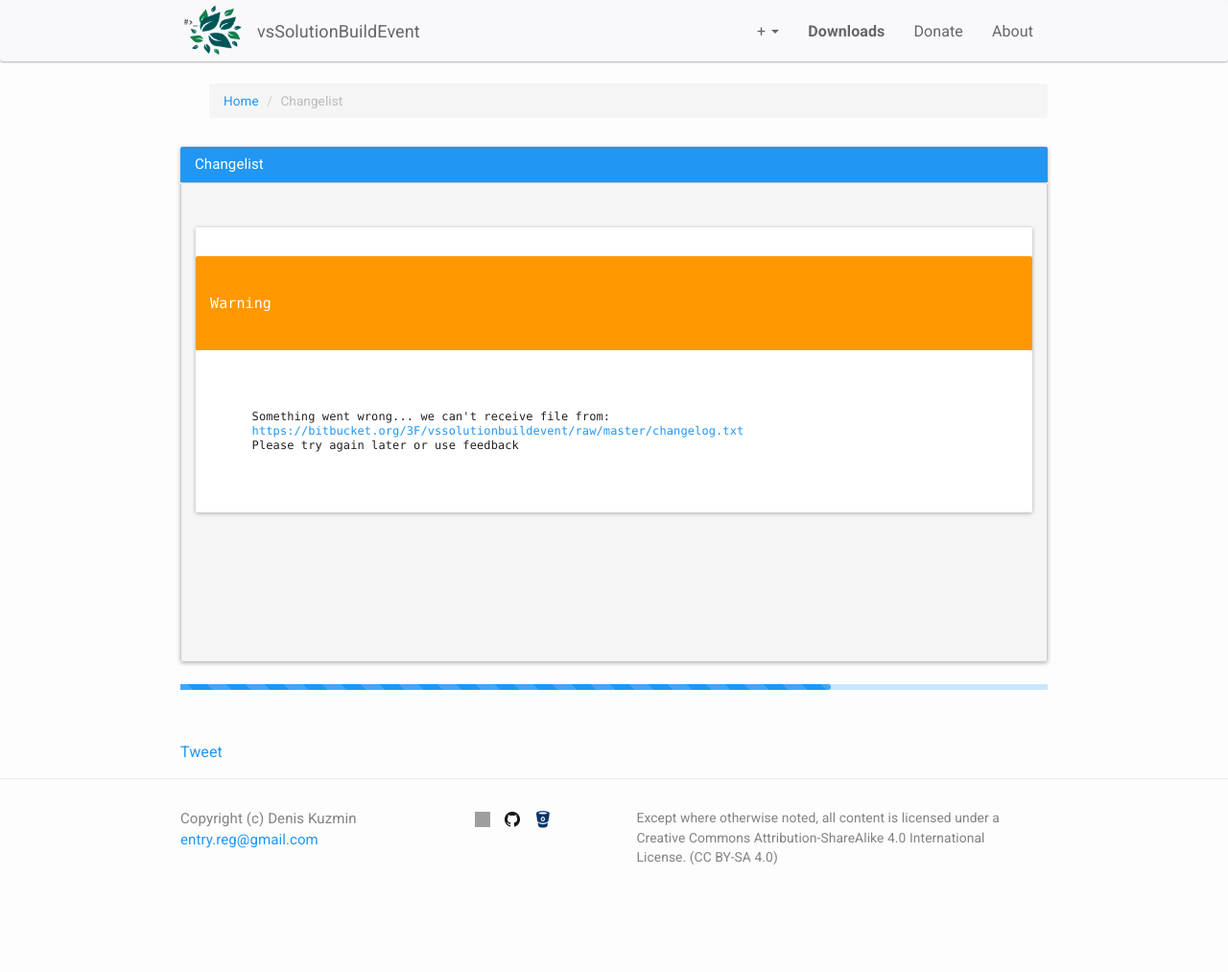
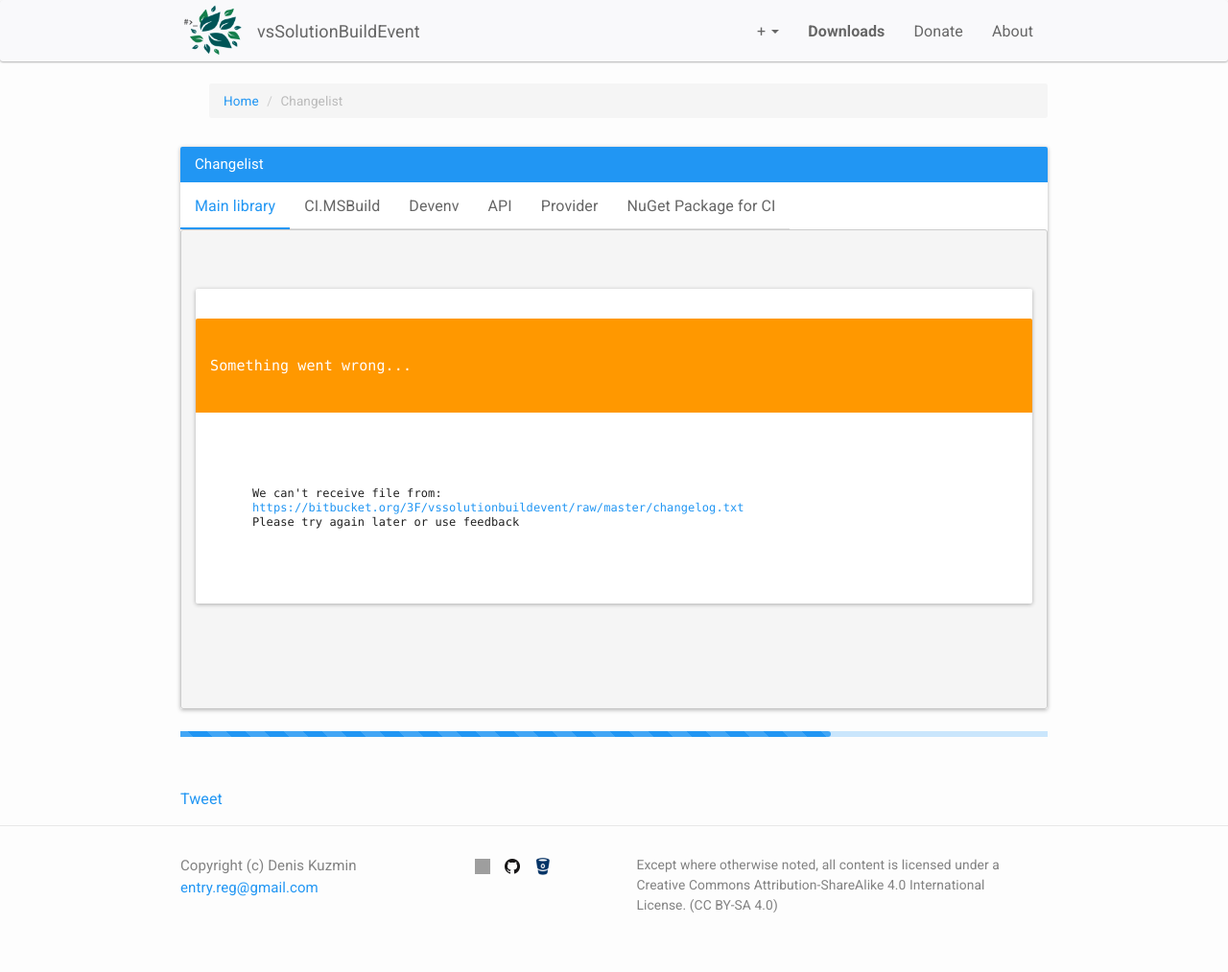
Before and after one commit to 3F/web.vsSBE, a Jekyll site: the page built from Changelist/index.html, in a window 1280 px wide. Shown: the whole page at 96% size. Built offline with Jekyll 4.4.1, drawn with Linux system fonts in a browser that asks for light colours; nearby versions of some CDN libraries; Markdown is read by kramdown in place of the engine named in the settings; comment, search, counter and statistics services are not loaded; before the commit the page ends 964 px from its top, so only the background shows below that; grey boxes are pictures that could not be loaded.

Commit message:
cse + changelog on components + typo with table in ci.msbuild

```diff
--- a/Changelist/index.html
+++ b/Changelist/index.html
@@ -6,27 +6,83 @@
   <div class="panel-heading">
     <h3 class="panel-title">Changelist</h3>
   </div>
-  <pre class="panel-body" id="changelist" style="overflow: auto; height: 500px;">
-    <div class="panel panel-warning">
-      <div class="panel-heading">
-        <h3 class="panel-title">Warning</h3>
-      </div>
-      <span class="panel-body">
-        Something went wrong... we can't receive file from:
-        <a target="_blank" href="{{site.changelog}}">{{site.changelog}}</a>
-        Please try again later or use feedback
-      </span>
-    </div>
+  <ul class="nav nav-tabs" style="margin-left: 0;">
+    <li class="active"><a id="mainTab" aria-expanded="true" href="#main" data-toggle="tab">Main library</a></li>
+    <li class=""><a id="cimTab" aria-expanded="false" href="#cim" data-toggle="tab">CI.MSBuild</a></li>
+    <li class=""><a id="devenvTab" aria-expanded="false" href="#devenv" data-toggle="tab">Devenv</a></li>
+    <li class=""><a id="apiTab" aria-expanded="false" href="#api" data-toggle="tab">API</a></li>
+    <li class=""><a id="providerTab" aria-expanded="false" href="#provider" data-toggle="tab">Provider</a></li>
+    <li class=""><a id="nugetTab" aria-expanded="false" href="#nuget" data-toggle="tab">NuGet Package for CI</a></li>
+  </ul>
+  <pre id="content" class="panel-body tab-content" style="overflow: auto; height: 500px;">
   </pre>
 </div>
-<div id="changelistBar" class="progress progress-striped active">
+<div id="progress" class="progress progress-striped active">
   <div class="progress-bar" style="width: 75%"></div>
 </div>
+
+<span id="msgWarn" style="display: none;">
+  <div class="panel panel-warning">
+    <div class="panel-heading">
+      <h4 class="panel-title">Something went wrong...</h4>
+    </div>
+    <div class="panel-body">
+      We can't receive file from:
+      <a target="_blank" href="%changelogUrl%">%changelogUrl%</a>
+      Please try again later or use feedback
+    </div>
+  </div>
+</span>
+
+<span id="msgNuget" style="display: none;">
+  <div class="panel panel-warning">
+    <div class="panel-body">
+      See 'Version History' &amp; 'Release Notes' on this page:
+      &bull; <a target="_blank" href="https://www.nuget.org/packages/vsSBE.CI.MSBuild/">nuget.org/packages/vsSBE.CI.MSBuild/</a>
+    </div>
+  </div>
+</span>
+
 <script>
-  $.get("{{site.changelog}}", function(data) {
-    if(data != null && data.length > 0){
-      $("#changelist").html(data);
-    }
-    $("#changelistBar").hide();
+
+  $(function(){
+      'use strict';
+
+      var loadLog = function(url, to)
+      {
+          $("#progress").show();
+          $.get(url, function(data)
+          {
+            if(data != null && data.length > 0){
+              to.html(data);
+            }
+            $("#progress").hide();
+          })
+          .fail(function() {
+              to.html($('#msgWarn').html().replace(/%changelogUrl%/g, url));
+          });
+      };
+
+      $('#mainTab').click(function(){
+          loadLog("{{site.changelog}}", $('#content'));
+      });
+      $('#cimTab').click(function(){
+          loadLog("{{site.changelogCIM}}", $('#content'));
+      });
+      $('#devenvTab').click(function(){
+          loadLog("{{site.changelogDevenv}}", $('#content'));
+      });
+      $('#apiTab').click(function(){
+          loadLog("{{site.changelogAPI}}", $('#content'));
+      });
+      $('#providerTab').click(function(){
+          loadLog("{{site.changelogProvider}}", $('#content'));
+      });
+      $('#nugetTab').click(function(){
+          $('#content').html($('#msgNuget').html());
+      });
+
+      loadLog("{{site.changelog}}", $('#content'));
   });
+
 </script>
--- a/_config.yml
+++ b/_config.yml
@@ -29,6 +29,10 @@
 
 # Data
 changelog: "https://bitbucket.org/3F/vssolutionbuildevent/raw/master/changelog.txt"
+changelogCIM: "https://bitbucket.org/3F/vssolutionbuildevent/raw/master/CI.MSBuild/changelog.txt"
+changelogDevenv: "https://bitbucket.org/3F/vssolutionbuildevent/raw/master/Devenv/changelog.txt"
+changelogAPI: "https://bitbucket.org/3F/vssolutionbuildevent/raw/master/Bridge/changelog.txt"
+changelogProvider: "https://bitbucket.org/3F/vssolutionbuildevent/raw/master/Provider/changelog.txt"
 readme: "https://bitbucket.org/3F/vssolutionbuildevent/raw/master/README.md"
 license: "https://bitbucket.org/3F/vssolutionbuildevent/raw/master/LICENSE"
 vsixVersions: [v0.12.2, v0.12.1, v0.11.4]
--- a/_includes/header.html
+++ b/_includes/header.html
@@ -1,4 +1,21 @@
 <header>
+
+<!-- cse -->
+<script>
+  (function() {
+    var cx = '015940813846195949799:g4jcvddxv9y';
+    var gcse = document.createElement('script');
+    gcse.type = 'text/javascript';
+    gcse.async = true;
+    gcse.src = (document.location.protocol == 'https:' ? 'https:' : 'http:') +
+        '//cse.google.com/cse.js?cx=' + cx;
+    var s = document.getElementsByTagName('script')[0];
+    s.parentNode.insertBefore(gcse, s);
+  })();
+</script>
+<div style="width:0; height:0; overflow: hidden;">
+  <gcse:search linktarget="_self"></gcse:search>
+</div>
 
     <nav class="navbar navbar-default">
       <div class="wrapper container-fluid">
@@ -22,11 +39,12 @@
               <a href="#" class="dropdown-toggle" data-toggle="dropdown" role="button" aria-expanded="false">+ <span class="caret"></span></a>
               <ul class="dropdown-menu" role="menu">
                 <li>
-                  <form class="navbar-form navbar-left" role="search">
+                  <form id="searchbox_015940813846195949799:g4jcvddxv9y" action="" class="navbar-form navbar-left" role="search">
+                    <input value="015940813846195949799:g4jcvddxv9y" name="cx" type="hidden"/>
                     <span class="form-group">
-                      <input class="form-control" placeholder="Search" type="text" >
+                      <input id="q" name="q" class="form-control" placeholder="Search" type="text" >
                     </span>
-                    <!--<button type="submit" class="btn btn-default">~</button>-->
+                    <!--<button type="submit" name="sa" class="btn btn-default">~</button>-->
                   </form>
                 </li>
                 <li><a href="{{ site.docp }}/New/">Create new page</a></li>
```
Also changed, not shown: _doc/CI/CI.MSBuild.md (+5 -6 lines).
